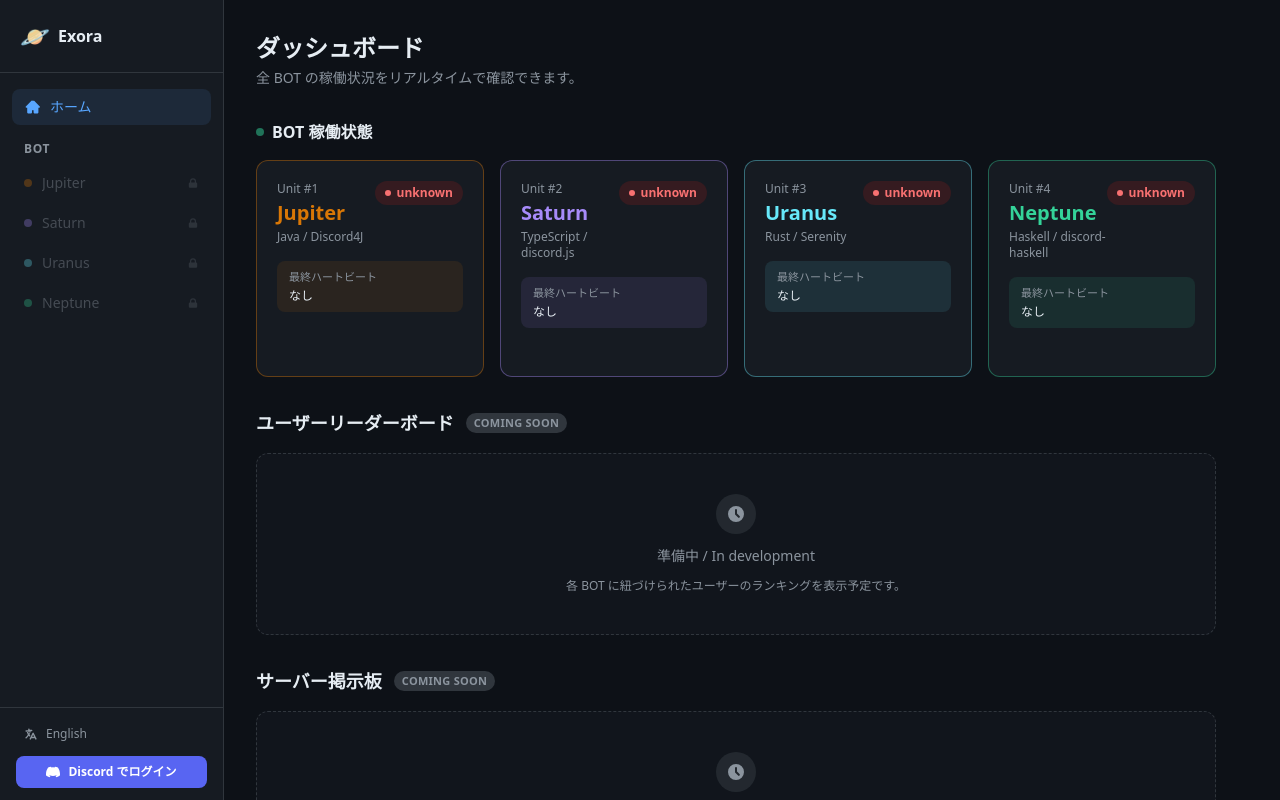
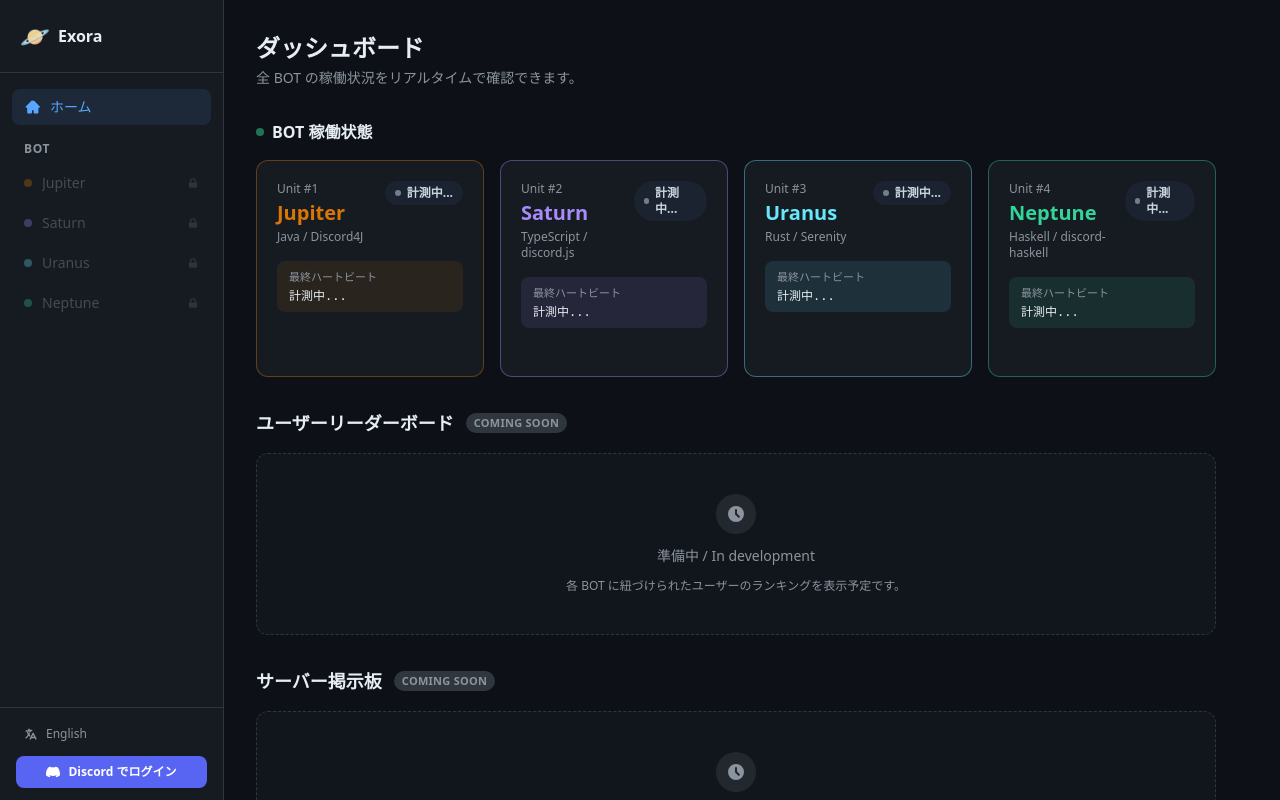
Before and after one commit to Akasugi277/exora-project, a Next.js app in the folder apps/dashboard/web-ui/: page / in a window 1280 px wide. Shown: the top 800 px of the page. Built offline with nearby package versions, Linux system fonts and the light colour scheme; no server answers; the database is empty.

Commit message:
feat(dashboard): sync bot detail/home status with measuring state

```diff
--- a/apps/dashboard/web-ui/src/app/bots/[bot]/page.tsx
+++ b/apps/dashboard/web-ui/src/app/bots/[bot]/page.tsx
@@ -1,7 +1,7 @@
 import { notFound } from 'next/navigation';
-import type { BotStatus } from '@/app/api/status/route';
 import ComingSoon from '@/components/ComingSoon';
 import HeartbeatChart from '@/components/HeartbeatChart';
+import BotStatusHeader from '@/components/BotStatusHeader';
 
 // ─── Bot metadata ─────────────────────────────────────────────────────────────
 
@@ -49,6 +49,8 @@ const T = {
     unit: 'ユニット',
     status: '稼働状態',
     online: 'オンライン',
+    offlineUnknown: 'オフライン（unknown）',
+    measuring: '計測中...',
     heartbeat: '最終ハートビート',
     never: 'なし',
     heartbeatChart: 'ハートビート履歴',
@@ -61,6 +63,8 @@ const T = {
     unit: 'Unit',
     status: 'Status',
     online: 'Online',
+    offlineUnknown: 'Offline (unknown)',
+    measuring: 'Measuring...',
     heartbeat: 'Last heartbeat',
     never: 'never',
     heartbeatChart: 'Heartbeat History',
@@ -70,22 +74,6 @@ const T = {
     settingsDesc: 'Per-server and per-channel feature configuration will be managed here.',
   },
 } as const;
-
-// ─── Data fetching ────────────────────────────────────────────────────────────
-
-async function getBotStatus(botName: string): Promise<BotStatus | null> {
-  try {
-    const res = await fetch(
-      `${process.env.NEXT_PUBLIC_BASE_URL ?? 'http://localhost:3000'}/api/status`,
-      { cache: 'no-store' },
-    );
-    if (!res.ok) return null;
-    const data = (await res.json()) as { bots: BotStatus[] };
-    return data.bots.find((b) => b.bot_name === botName) ?? null;
-  } catch {
-    return null;
-  }
-}
 
 // ─── Page ─────────────────────────────────────────────────────────────────────
 
@@ -106,9 +94,6 @@ export default async function BotPage({
   const meta = BOT_META[bot as BotKey];
   const lang = langParam === 'en' ? 'en' : 'ja';
   const t = T[lang];
-  const botStatus = await getBotStatus(bot);
-  const status = botStatus?.status ?? 'unknown';
-  const online = status === 'online';
   const displayName = bot.charAt(0).toUpperCase() + bot.slice(1);
 
   return (
@@ -119,26 +104,19 @@ export default async function BotPage({
         <h1 className={`text-3xl font-bold mb-1 ${meta.accentClass}`}>{displayName}</h1>
         <p className="text-sm text-text-muted">{meta.language}</p>
 
-        {/* Status row */}
-        <div className="flex items-center gap-6 mt-5">
-          <div>
-            <p className="text-[11px] text-text-muted mb-1">{t.status}</p>
-            <span className={`flex items-center gap-1.5 text-sm font-semibold ${
-              online ? 'text-emerald-400' : 'text-red-400'
-            }`}>
-              <span className={`w-2 h-2 rounded-full ${online ? 'bg-emerald-400 animate-pulse' : 'bg-red-400'}`} />
-              {online ? t.online : status}
-            </span>
-          </div>
-          <div>
-            <p className="text-[11px] text-text-muted mb-1">{t.heartbeat}</p>
-            <p className="text-sm font-mono text-text-base">
-              {botStatus?.last_heartbeat_at
-                ? new Date(botStatus.last_heartbeat_at).toLocaleString('ja-JP')
-                : t.never}
-            </p>
-          </div>
-        </div>
+        {/* Live status row — client-side polling, shows "measuring" on load */}
+        <BotStatusHeader
+          botName={bot}
+          lang={lang}
+          labels={{
+            status: t.status,
+            online: t.online,
+            offlineUnknown: t.offlineUnknown,
+            measuring: t.measuring,
+            heartbeat: t.heartbeat,
+            never: t.never,
+          }}
+        />
       </div>
 
       {/* Heartbeat chart */}
--- a/apps/dashboard/web-ui/src/app/page.tsx
+++ b/apps/dashboard/web-ui/src/app/page.tsx
@@ -17,6 +17,7 @@ const T = {
     boardDesc: 'BOT が導入されているサーバーの一覧を掲示板形式で表示予定です。',
     unit: 'ユニット',
     online: 'オンライン',
+    measuring: '計測中...',
     heartbeat: '最終ハートビート',
     never: 'なし',
     footer: 'Galileo DB (PostgreSQL 16) · Redis 7',
@@ -36,6 +37,7 @@ const T = {
     boardDesc: 'A bulletin board listing servers where each bot is installed.',
     unit: 'Unit',
     online: 'online',
+    measuring: 'Measuring...',
     heartbeat: 'Last heartbeat',
     never: 'never',
     footer: 'Galileo DB (PostgreSQL 16) · Redis 7',
@@ -106,7 +108,7 @@ export default async function HomePage({
         <BotStatusGrid
           initialBots={bots}
           lang={lang}
-          labels={{ online: t.online, heartbeat: t.heartbeat, never: t.never, unit: t.unit }}
+          labels={{ online: t.online, measuring: t.measuring, heartbeat: t.heartbeat, never: t.never, unit: t.unit }}
         />
       </section>
 
--- a/apps/dashboard/web-ui/src/components/BotStatusCard.tsx
+++ b/apps/dashboard/web-ui/src/components/BotStatusCard.tsx
@@ -8,6 +8,7 @@ interface BotStatusCardProps {
   lang: string;
   labels: {
     online: string;
+    measuring: string;
     heartbeat: string;
     never: string;
     unit: string;
@@ -29,6 +30,7 @@ const COLOR_CLASSES: Record<string, { border: string; dot: string; text: string;
 
 export default function BotStatusCard({ name, language, status, lastHeartbeat, color, num, lang, labels }: BotStatusCardProps) {
   const cls = COLOR_CLASSES[color] ?? { border: 'border-border', dot: 'bg-text-muted', text: 'text-text-muted', bg: 'bg-border/20' };
+  const loading = status === 'loading';
   const online = status === 'online';
 
   return (
@@ -45,17 +47,25 @@ export default function BotStatusCard({ name, language, status, lastHeartbeat, c
         </div>
         {/* Status badge */}
         <span className={`flex items-center gap-1.5 text-xs font-semibold px-2.5 py-1 rounded-full ${
-          online ? 'bg-emerald-900/40 text-emerald-400' : 'bg-red-900/30 text-red-400'
+          loading
+            ? 'bg-slate-800/60 text-slate-300'
+            : online
+              ? 'bg-emerald-900/40 text-emerald-400'
+              : 'bg-red-900/30 text-red-400'
         }`}>
-          <span className={`w-1.5 h-1.5 rounded-full ${online ? 'bg-emerald-400 animate-pulse' : 'bg-red-400'}`} />
-          {online ? labels.online : status}
+          <span className={`w-1.5 h-1.5 rounded-full ${
+            loading ? 'bg-slate-300 animate-pulse' : online ? 'bg-emerald-400 animate-pulse' : 'bg-red-400'
+          }`} />
+          {loading ? labels.measuring : online ? labels.online : status}
         </span>
       </div>
 
       {/* Heartbeat */}
       <div className={`rounded-lg px-3 py-2 ${cls.bg}`}>
         <p className="text-[11px] text-text-muted mb-0.5">{labels.heartbeat}</p>
-        <p className="text-xs font-mono text-text-base">{formatHeartbeat(lastHeartbeat, labels.never)}</p>
+        <p className="text-xs font-mono text-text-base">
+          {loading ? labels.measuring : formatHeartbeat(lastHeartbeat, labels.never)}
+        </p>
       </div>
 
       {/* Arrow hint */}
--- a/apps/dashboard/web-ui/src/components/BotStatusGrid.tsx
+++ b/apps/dashboard/web-ui/src/components/BotStatusGrid.tsx
@@ -16,6 +16,7 @@ interface Props {
   lang: string;
   labels: {
     online: string;
+    measuring: string;
     heartbeat: string;
     never: string;
     unit: string;
@@ -27,6 +28,7 @@ interface Props {
 export default function BotStatusGrid({ initialBots, lang, labels, pollInterval = 10_000 }: Props) {
   const [bots, setBots] = useState<BotStatus[]>(initialBots);
   const [lastUpdated, setLastUpdated] = useState<Date | null>(null);
+  const [isInitialLoading, setIsInitialLoading] = useState(true);
 
   useEffect(() => {
     let cancelled = false;
@@ -39,12 +41,15 @@ export default function BotStatusGrid({ initialBots, lang, labels, pollInterval
         if (!cancelled && data.bots.length > 0) {
           setBots(data.bots);
           setLastUpdated(new Date());
+          setIsInitialLoading(false);
         }
       } catch {
         // network error — keep current data
+        if (!cancelled) setIsInitialLoading(false);
       }
     }
 
+    poll();
     const id = setInterval(poll, pollInterval);
     return () => {
       cancelled = true;
@@ -62,8 +67,8 @@ export default function BotStatusGrid({ initialBots, lang, labels, pollInterval
               key={bot.bot_name}
               name={bot.bot_name}
               language={meta.lang}
-              status={bot.status}
-              lastHeartbeat={bot.last_heartbeat_at}
+              status={isInitialLoading ? 'loading' : bot.status}
+              lastHeartbeat={isInitialLoading ? null : bot.last_heartbeat_at}
               color={meta.color}
               num={meta.num}
               lang={lang}
--- /dev/null
+++ b/apps/dashboard/web-ui/src/components/BotStatusHeader.tsx
@@ -0,0 +1,96 @@
+'use client';
+
+import { useEffect, useState } from 'react';
+import type { BotStatus } from '@/app/api/status/route';
+
+type Phase = 'loading' | 'done';
+
+interface Props {
+  botName: string;
+  lang: string;
+  labels: {
+    status: string;
+    online: string;
+    measuring: string;
+    offlineUnknown: string;
+    heartbeat: string;
+    never: string;
+  };
+  /** Polling interval in ms (default 10 000) */
+  pollInterval?: number;
+}
+
+export default function BotStatusHeader({ botName, lang, labels, pollInterval = 10_000 }: Props) {
+  const [phase, setPhase] = useState<Phase>('loading');
+  const [botStatus, setBotStatus] = useState<BotStatus | null>(null);
+
+  useEffect(() => {
+    let cancelled = false;
+
+    async function poll() {
+      try {
+        const res = await fetch('/api/status', { cache: 'no-store' });
+        if (!res.ok) return;
+        const data = (await res.json()) as { bots: BotStatus[] };
+        const found = data.bots.find((b) => b.bot_name === botName) ?? null;
+        if (!cancelled) {
+          setBotStatus(found);
+          setPhase('done');
+        }
+      } catch {
+        if (!cancelled) setPhase('done'); // network error → show unknown
+      }
+    }
+
+    // Immediate first fetch, then poll
+    poll();
+    const id = setInterval(poll, pollInterval);
+    return () => {
+      cancelled = true;
+      clearInterval(id);
+    };
+  }, [botName, pollInterval]);
+
+  const status = botStatus?.status ?? 'unknown';
+  const online = status === 'online';
+
+  return (
+    <div className="flex items-center gap-6 mt-5">
+      {/* Status */}
+      <div>
+        <p className="text-[11px] text-text-muted mb-1">{labels.status}</p>
+        {phase === 'loading' ? (
+          <span className="flex items-center gap-1.5 text-sm font-semibold text-text-muted">
+            <span className="w-2 h-2 rounded-full bg-text-muted animate-pulse" />
+            {labels.measuring}
+          </span>
+        ) : (
+          <span className={`flex items-center gap-1.5 text-sm font-semibold ${
+            online ? 'text-emerald-400' : 'text-red-400'
+          }`}>
+            <span className={`w-2 h-2 rounded-full ${
+              online ? 'bg-emerald-400 animate-pulse' : 'bg-red-400'
+            }`} />
+            {online ? labels.online : labels.offlineUnknown}
+          </span>
+        )}
+      </div>
+
+      {/* Last heartbeat */}
+      <div>
+        <p className="text-[11px] text-text-muted mb-1">{labels.heartbeat}</p>
+        {phase === 'loading' ? (
+          <p className="text-sm font-mono text-text-muted animate-pulse">—</p>
+        ) : (
+          <p className="text-sm font-mono text-text-base">
+            {botStatus?.last_heartbeat_at
+              ? new Date(botStatus.last_heartbeat_at).toLocaleString(
+                  lang === 'ja' ? 'ja-JP' : 'en-US',
+                )
+              : labels.never}
+          </p>
+        )}
+      </div>
+    </div>
+  );
+}
```
Also changed, not shown: 1 other file (tests, documents, lock files or other folders).
